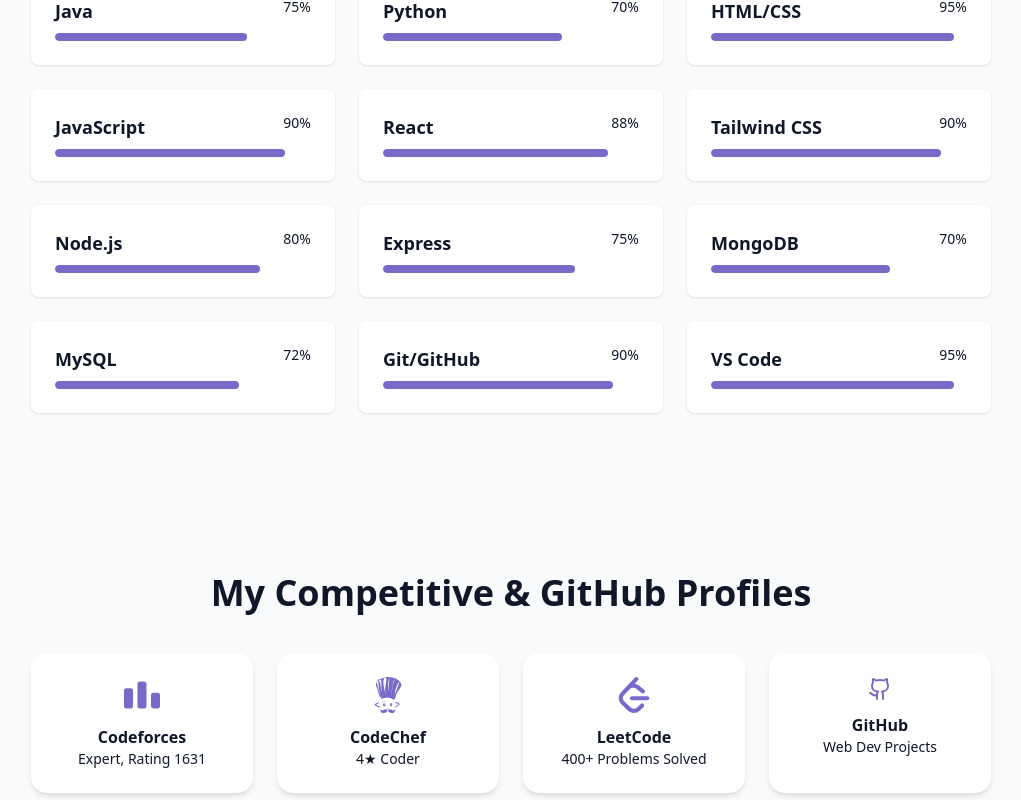
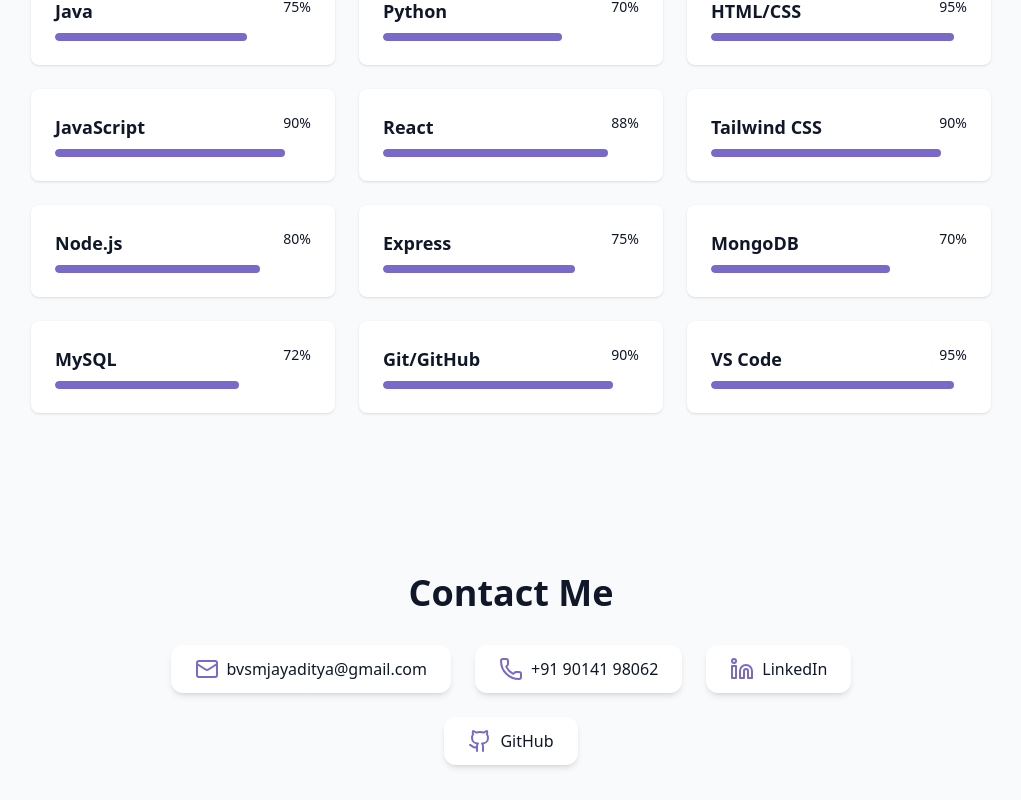
Before and after one commit to bvsmjayaditya/bvsmjayaditya-PortFolio, a React (Vite) app: page / in a window 1280 px wide. Shown: the part 1997-2797 px from the top of the page, without its empty margins (129-1150 px from the left). Built offline with nearby package versions, Linux system fonts and the light colour scheme.

Commit message:
Update Home.jsx

```diff
--- a/src/pages/Home.jsx
+++ b/src/pages/Home.jsx
@@ -23,7 +23,7 @@
       <Hero />
       <AboutMe />
       <Skill />
-      <Profiles/>
+{/*       <Profiles/> */}
       <ContactMe />
     </main>
     {/* footer */}
```
